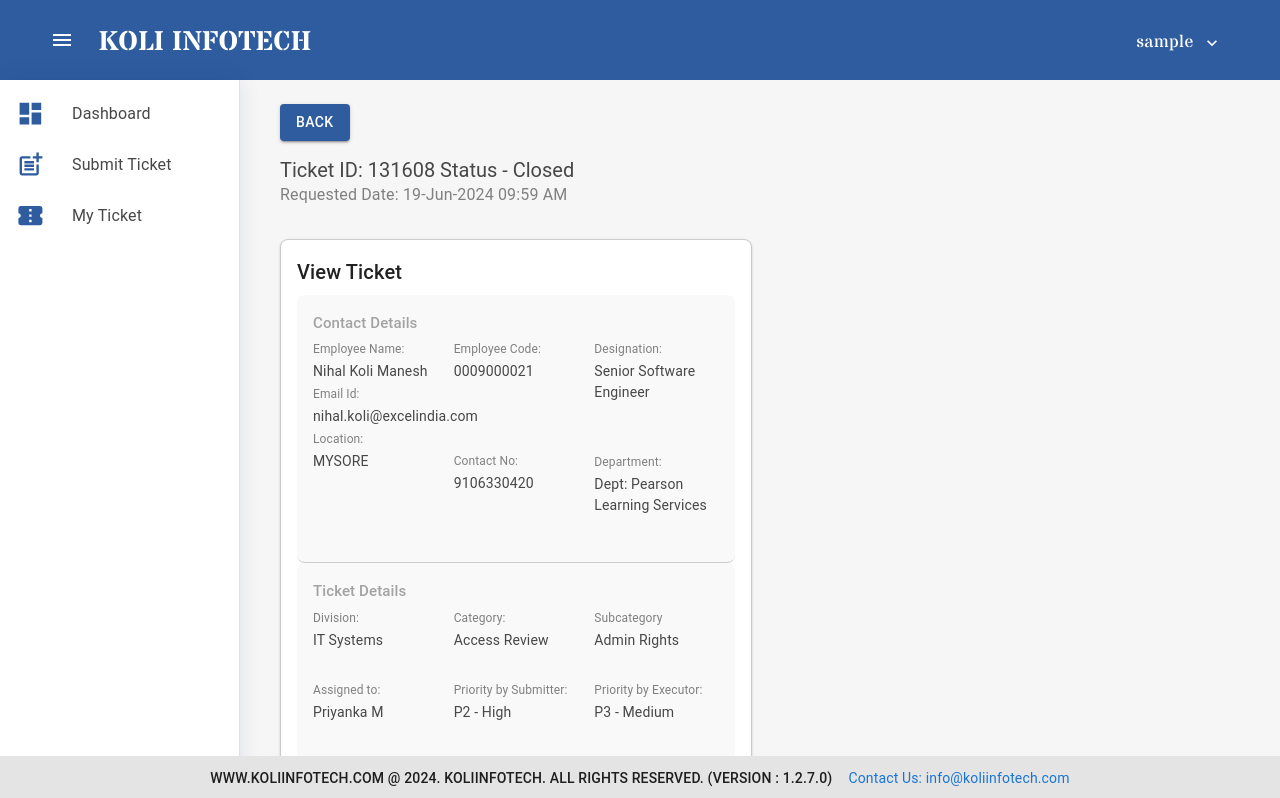
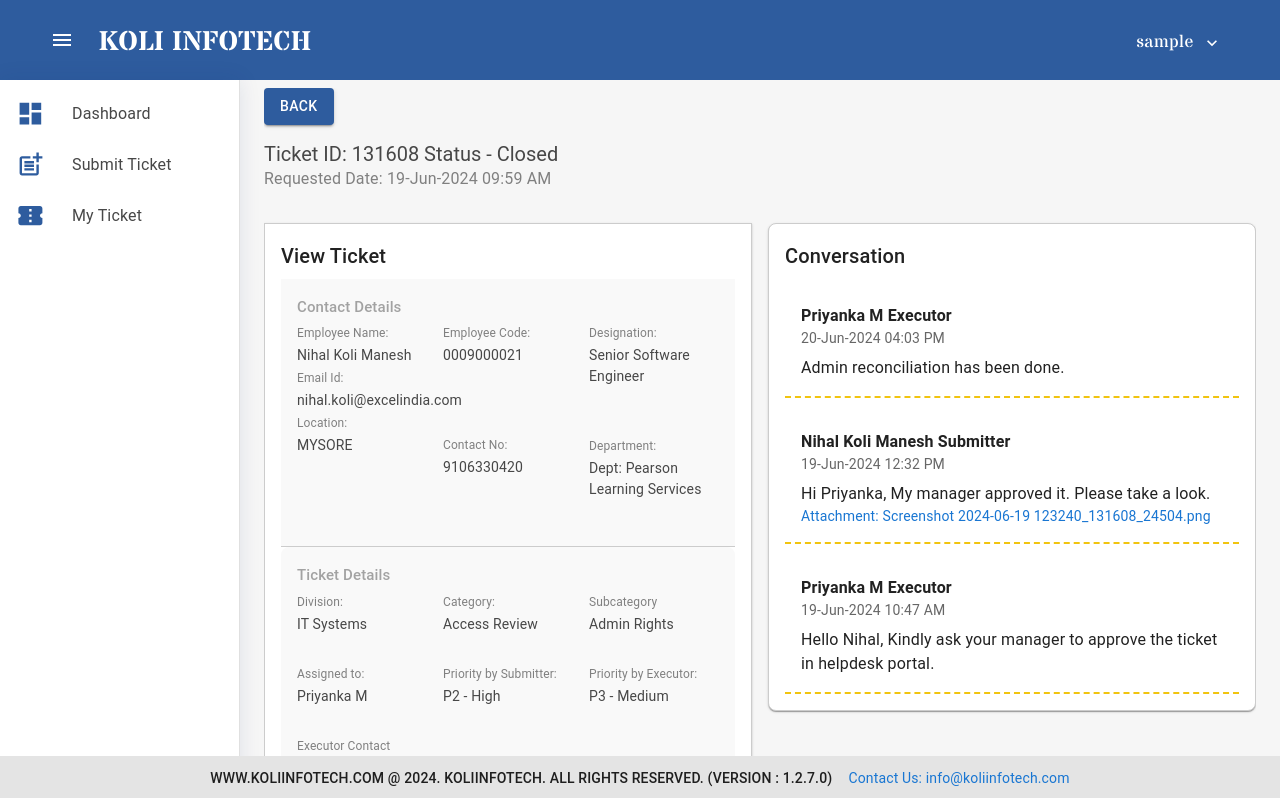
Before and after one commit to vamshidevv/KIHD, a React (Create React App) app: page /viewticketdetails in a window 1280 px wide. Shown: the top 798 px of the page. Built offline with nearby package versions, Linux system fonts and the light colour scheme; sample sign-in values are in the browser's storage.

Commit message:
create a conversation section on viewticketpage

```diff
--- a/src/Components/MyTickets.jsx
+++ b/src/Components/MyTickets.jsx
@@ -127,7 +127,9 @@ const MyTickets = () => {
   const handleStatusChange = (event) => {
     setStatus(event.target.value);
   };
-
+  const handleViewDetails = () => {
+    navigate("/viewticketdetails", { state: { fromMyTickets: true } });
+  };
   return (
     <Box
       sx={{
@@ -276,9 +278,7 @@ const MyTickets = () => {
                               <IconButton aria-label="view" title="View Ticket">
                                 <VisibilityIcon
                                   sx={{ color: "#2e5c9e" }}
-                                  onClick={() => {
-                                    navigate("/viewticketdetails");
-                                  }}
+                                  onClick={handleViewDetails}
                                 />
                               </IconButton>
                               <IconButton aria-label="duplicate" title="Clone">
--- a/src/Components/ViewTicketDetails.jsx
+++ b/src/Components/ViewTicketDetails.jsx
@@ -6,7 +6,7 @@ import { useNavigate } from "react-router-dom";
 const ViewTicketDetails = () => {
   const navigate = useNavigate();
   return (
-    <Box p={2}>
+    <Box>
       {/* Back Button */}
       <Button
         variant="contained"
@@ -15,7 +15,7 @@ const ViewTicketDetails = () => {
           backgroundColor: "#2e5c9e",
           "&:hover": { backgroundColor: "#2e5c9ecc" },
         }}
-        onClick={() => navigate("/mytickets")}
+        onClick={() => navigate(-1)}
       >
         Back
       </Button>
@@ -36,24 +36,13 @@ const ViewTicketDetails = () => {
       <Grid container spacing={2}>
         {/* Left Section - View Ticket */}
         <Grid item xs={12} md={12} lg={6}>
-          <Box
-            bgcolor="white"
-            p={2}
-            borderRadius={2}
-            boxShadow={1}
-            border="1px solid #ccc"
-          >
+          <Box bgcolor="white" p={2} boxShadow={1} border="1px solid #ccc">
             <Typography variant="h6" gutterBottom>
               View Ticket
             </Typography>
 
             {/* Contact Details */}
-            <Box
-              p={2}
-              bgcolor="#f9f9f9"
-              borderRadius={2}
-              borderBottom="1px solid #ccc"
-            >
+            <Box p={2} bgcolor="#f9f9f9" borderBottom="1px solid #ccc">
               <Typography
                 variant="h6"
                 gutterBottom
@@ -132,7 +121,7 @@ const ViewTicketDetails = () => {
                     sx={{
                       fontSize: "clamp(13px,2vw,14px)",
                       color: "#474747",
-                      marginBottom: "70px",
+                      marginBottom: { xs: "15px", lg: "70px" },
                     }}
                   >
                     0009000021{" "}
@@ -170,7 +159,7 @@ const ViewTicketDetails = () => {
                     sx={{
                       fontSize: "clamp(13px,2vw,14px)",
                       color: "#474747",
-                      marginBottom: "50px",
+                      marginBottom: { xs: "15px", lg: "50px" },
                     }}
                   >
                     Senior Software Engineer
@@ -343,7 +332,7 @@ const ViewTicketDetails = () => {
                     sx={{
                       fontSize: "clamp(13px,2vw,14px)",
                       color: "#474747",
-                      marginBottom: "100px",
+                      marginBottom: { xs: "20px", lg: "100px" },
                     }}
                   >
                     P2 - High
@@ -417,7 +406,7 @@ const ViewTicketDetails = () => {
                     sx={{
                       fontSize: "clamp(13px,2vw,14px)",
                       color: "#474747",
-                      marginBottom: "170px",
+                      marginBottom: { xs: "25px", lg: "170px" },
                     }}
                   >
                     P3 - Medium
@@ -436,7 +425,7 @@ const ViewTicketDetails = () => {
                     sx={{
                       fontSize: "12px",
                       color: "#808080",
-                      marginBottom: "3px",
+                      marginBottom: "30px",
                     }}
                   >
                     90
@@ -581,7 +570,76 @@ const ViewTicketDetails = () => {
           </Box>
         </Grid>
 
+        {/* Right Section - Conversation */}
 
+        <Grid item xs={12} md={12} lg={6}>
+          <Box
+            bgcolor="white"
+            p={2}
+            borderRadius={2}
+            boxShadow={1}
+            border="1px solid #ccc"
+          >
+            <Typography variant="h6" gutterBottom>
+              Conversation
+            </Typography>
+            <Box
+              mt={2}
+              p={2}
+              //   bgcolor="#f9f9f9"
+              borderBottom="2px dashed #f1c40f"
+              //   borderRadius={2}
+            >
+              <Typography variant="body1">
+                <strong>Priyanka M Executor</strong>
+              </Typography>
+              <Typography variant="body2" color="textSecondary">
+                20-Jun-2024 04:03 PM
+              </Typography>
+              <Typography mt={1}>
+                Admin reconciliation has been done.
+              </Typography>
+            </Box>
+            <Box
+              mt={2}
+              p={2}
+              //   bgcolor="#f9f9f9"
+              borderBottom="2px dashed #f1c40f"
+              //   borderRadius={2}
+            >
+              <Typography variant="body1">
+                <strong>Nihal Koli Manesh Submitter</strong>
+              </Typography>
+              <Typography variant="body2" color="textSecondary">
+                19-Jun-2024 12:32 PM
+              </Typography>
+              <Typography mt={1}>
+                Hi Priyanka, My manager approved it. Please take a look.
+              </Typography>
+              <Typography variant="body2" color="primary">
+                Attachment: Screenshot 2024-06-19 123240_131608_24504.png
+              </Typography>
+            </Box>
+            <Box
+              mt={2}
+              p={2}
+              //   bgcolor="#f9f9f9"
+              borderBottom="2px dashed #f1c40f"
+              //   borderRadius={2}
+            >
+              <Typography variant="body1">
+                <strong>Priyanka M Executor</strong>
+              </Typography>
+              <Typography variant="body2" color="textSecondary">
+                19-Jun-2024 10:47 AM
+              </Typography>
+              <Typography mt={1}>
+                Hello Nihal, Kindly ask your manager to approve the ticket in
+                helpdesk portal.
+              </Typography>
+            </Box>
+          </Box>
+        </Grid>
       </Grid>
     </Box>
   );
--- a/src/Routes/Routes1.jsx
+++ b/src/Routes/Routes1.jsx
@@ -1,5 +1,5 @@
 import React from "react";
-import { Route, Routes } from "react-router-dom";
+import { Navigate, Route, Routes } from "react-router-dom";
 import Home from "../Components/Home";
 import SubmitTicket from "../Components/SubmitTicket";
 import MyTickets from "../Components/MyTickets";
@@ -15,6 +15,7 @@ export const Routes1 = () => {
         <Route path="submitticket" element={<SubmitTicket />} />
         <Route path="mytickets" element={<MyTickets />} />
         <Route path="viewticketdetails" element={<ViewTicketDetails />} />
+        <Route path="*" element={<Navigate to="/" replace />} />
       </Routes>
     </>
   );
--- a/src/Style/Style.css
+++ b/src/Style/Style.css
@@ -212,12 +212,12 @@ body {
 /* important form css for asteric ends here*/
 
 /* view ticket details css starts here */
-#contact-heading {
+/* #contact-heading {
   color: "grey" ;
   font-size: 12px;
 }
 #sub-heading {
   color: "#474747";
   font-size: 14px;
-}
+} */
 /* view ticket details css ends here */
```
